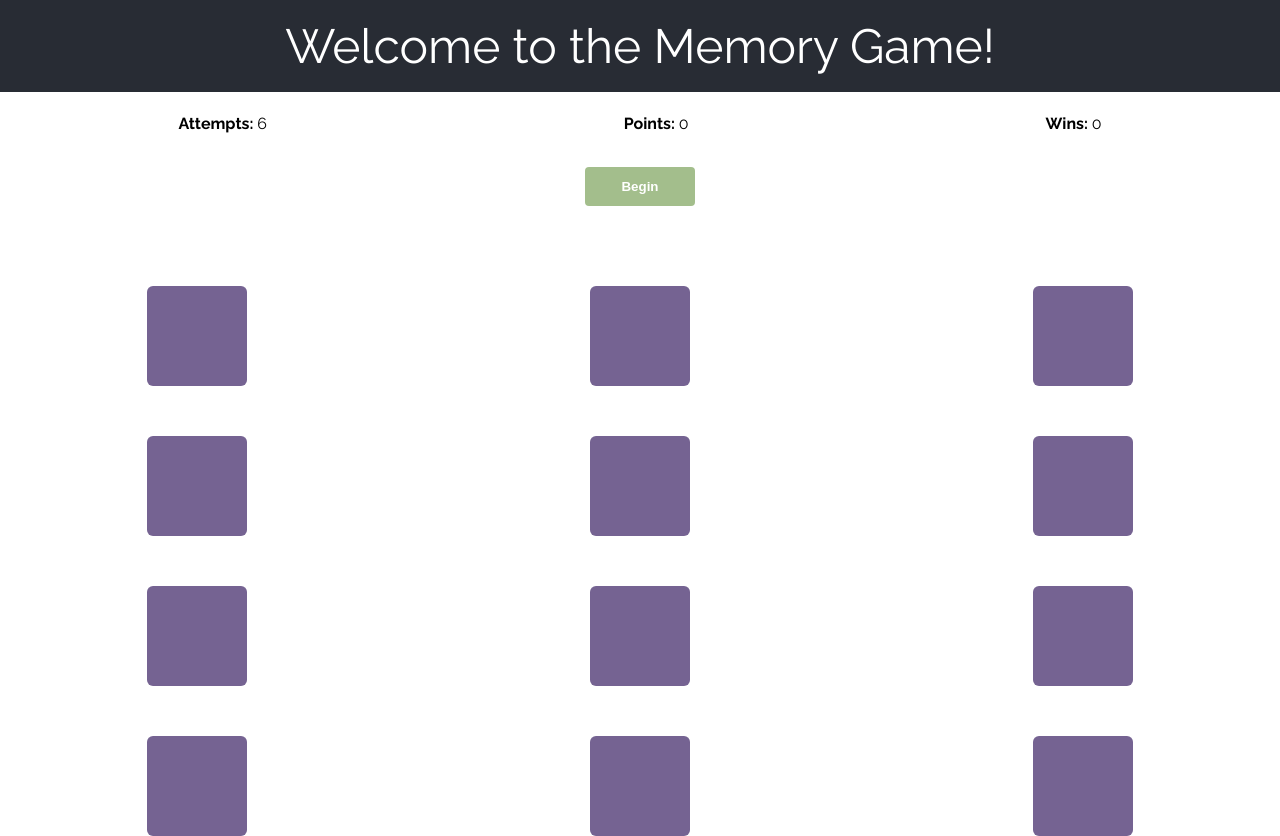
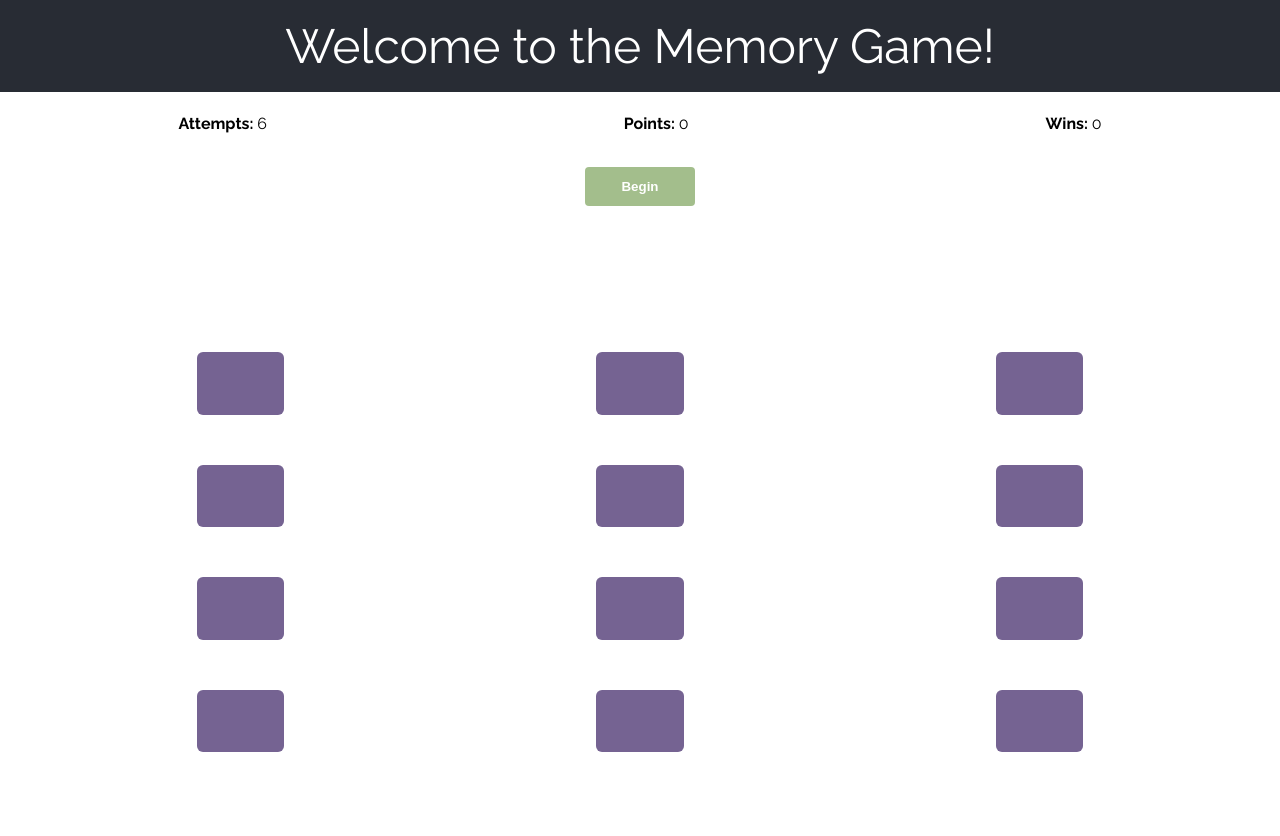
Before and after one commit to MagerlinC/memory-game, a React (Create React App) app: page / in a window 1280 px wide. Built offline with nearby package versions, Linux system fonts and the light colour scheme.

Commit message:
Tile icon sizes and placement

```diff
--- a/src/components/board/board.scss
+++ b/src/components/board/board.scss
@@ -28,8 +28,10 @@
     height: 12px;
   }
   .board-tiles {
+    margin: 66px;
     display: grid;
     grid-gap: 50px;
     justify-items: center;
+    min-height: 50vh;
   }
 }
--- a/src/components/tile/tile.scss
+++ b/src/components/tile/tile.scss
@@ -1,10 +1,15 @@
 .tile {
+  display: flex;
+  align-content: center;
+  justify-content: center;
+  flex-direction: column;
+  position: relative;
   background-color: #756392;
+  overflow: hidden;
   cursor: pointer;
-  position: relative;
   border-radius: 6px;
-  min-width: 100px;
-  height: 100px;
+  min-width: 25%;
+  height: 100%;
   transition: all 0.1s ease-in;
   &:hover {
     transform: scale(1.05);
@@ -18,10 +23,6 @@
     background-color: #bf616a;
   }
   .tile-icon {
-    position: absolute;
-    top: 50%;
-    left: 50%;
-    transform: translate(-50%, -50%);
-    width: 40px;
+    flex-grow: 1;
   }
 }
--- a/src/components/toaster/toaster.tsx
+++ b/src/components/toaster/toaster.tsx
@@ -28,7 +28,7 @@ function Toaster({ title, bodyText, shown, hideAfter }: ToasterProps) {
       </div>
     </div>
   ) : (
-    <div className="empty"></div>
+    <div className="toaster-empty"></div>
   );
 }
 export default Toaster;
```
